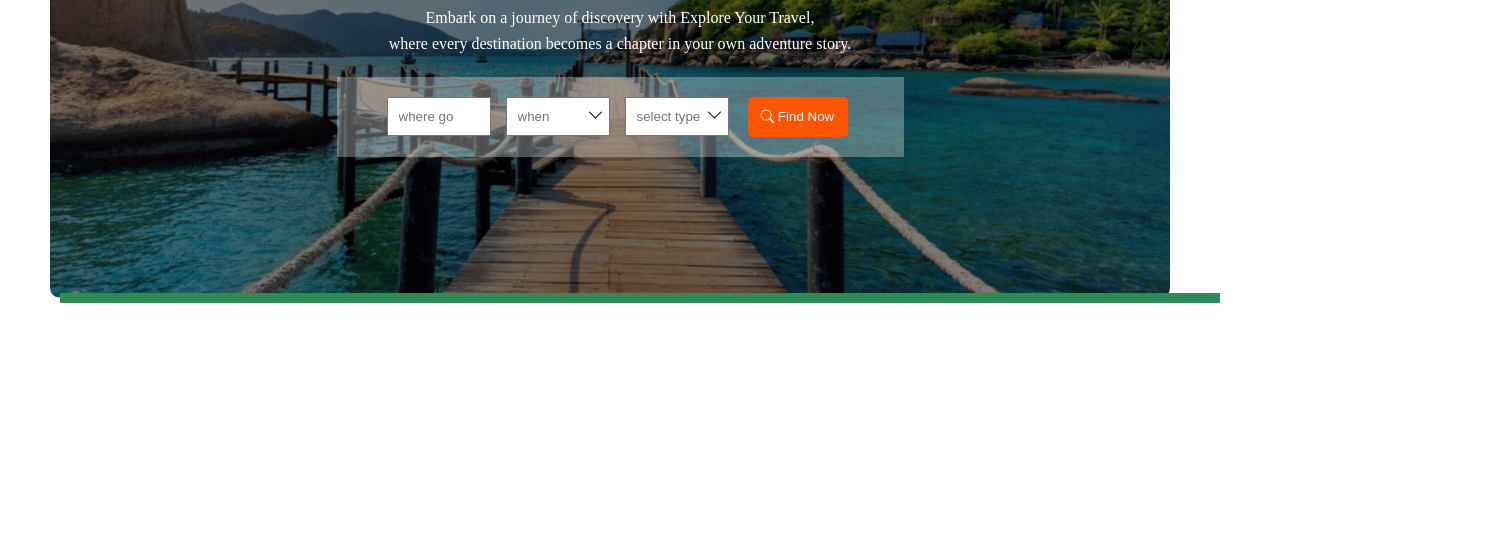
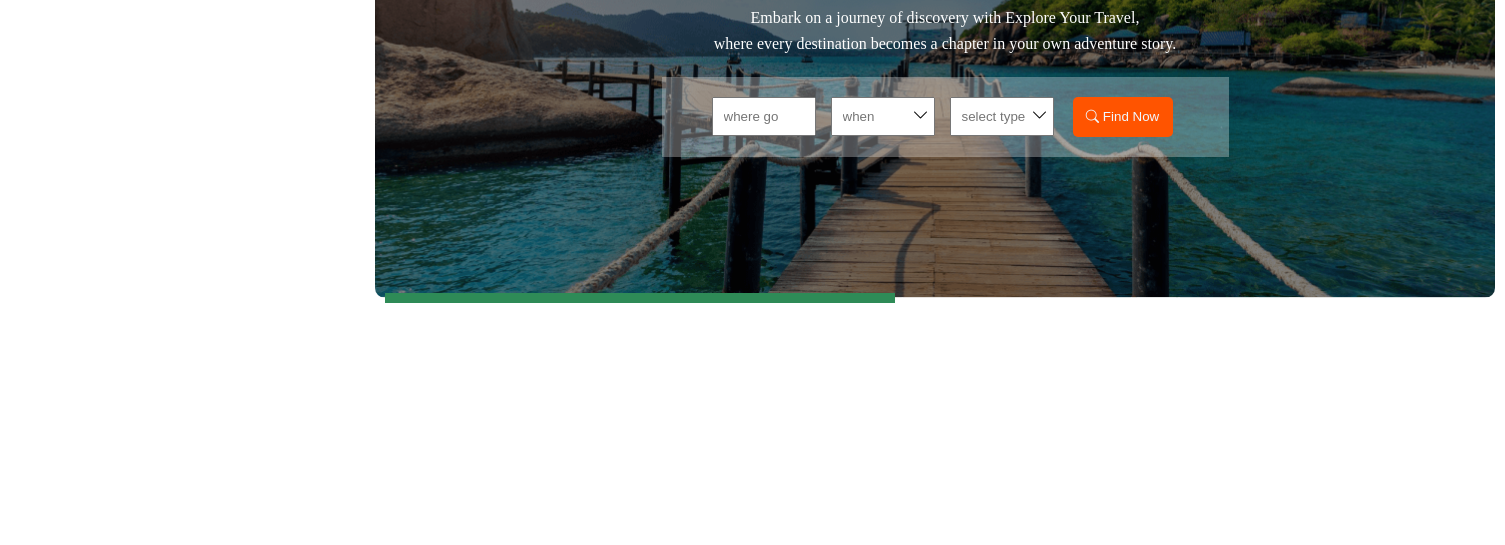
Before and after one commit to ABidhasan134/programming-hero, a plain HTML site: page Travel web/index.html in a window 1280 px wide. Shown: the part 255-800 px from the top of the page, 1505 px wide, since content can reach past the window. Drawn offline with nearby package versions, Linux system fonts and the light colour scheme.

Commit message:
view 100%

```diff
--- a/Travel web/style.css
+++ b/Travel web/style.css
@@ -7,7 +7,7 @@
     padding: 0px;
 }
 .main{
- margin:  0px 20px;
+ margin:  0px 345px;
  padding: 0px 40px;
  /* display: grid;
  justify-content: center; */
@@ -70,8 +70,8 @@
 
     position: absolute;
     left: -10px;
-    background: url('./Images/bannar.png') no-repeat center;
-    /* background-size: cover; */
+    background: url('./Images/bannar.png') no-repeat center center/cover;
+     /* background-size: cover; */
     height: 100%;
     margin-top: 10px;
     width: 100%;
```
